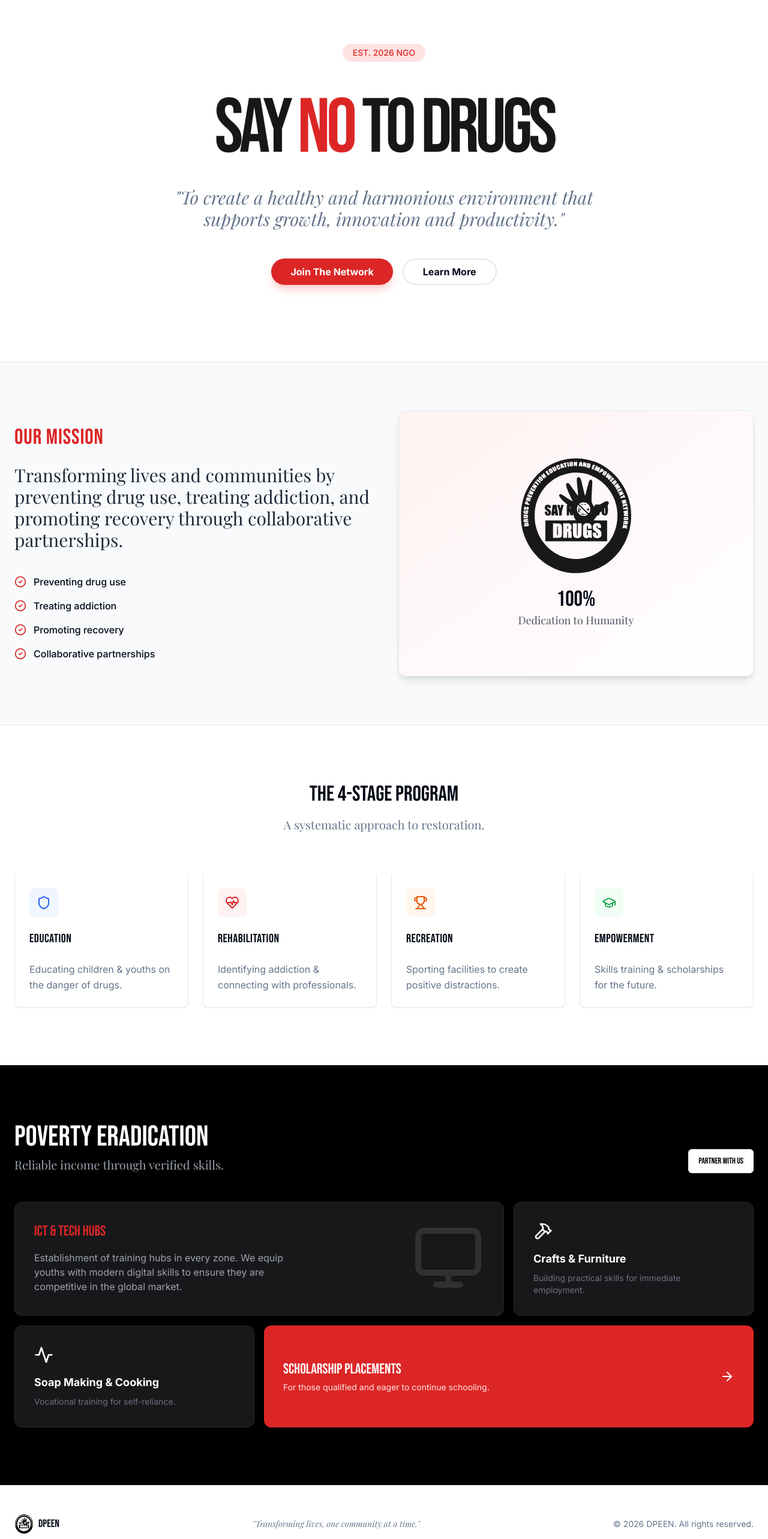
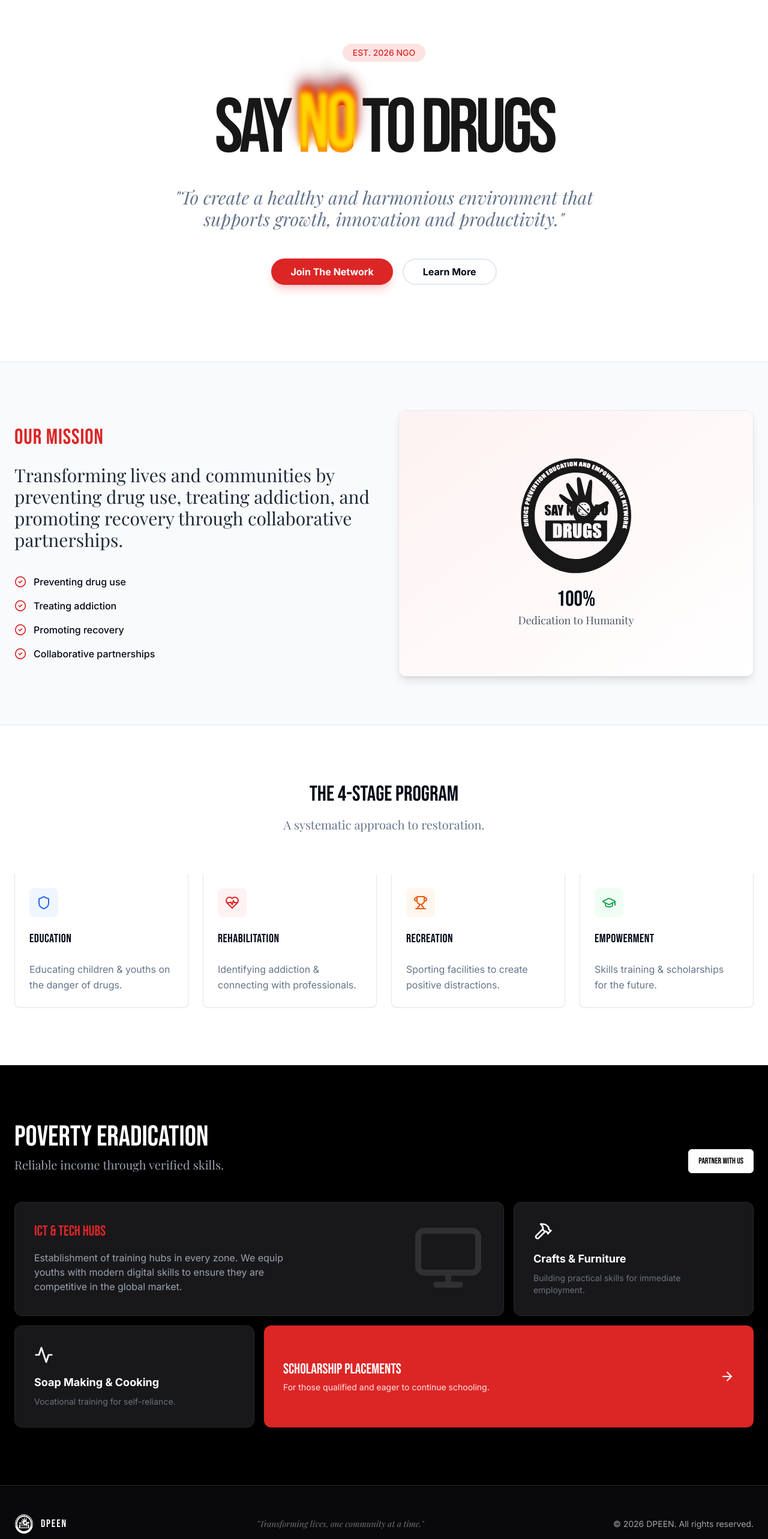
Before and after one commit to Chidi09/dpeen-site, a React (Vite) app: page / in a window 1280 px wide. Shown: the part 120-2686 px from the top of the page at 60% size. Built offline with nearby package versions, Linux system fonts and the light colour scheme.

Commit message:
Add typewriter hero with fire effect on NO, dark footer

```diff
--- a/src/components/DpeenRedesign.jsx
+++ b/src/components/DpeenRedesign.jsx
@@ -1,4 +1,4 @@
-import React, { useState } from 'react';
+import React, { useState, useEffect } from 'react';
 import { motion, AnimatePresence } from 'framer-motion';
 import { Shield, HeartPulse, Trophy, GraduationCap, ArrowRight, Activity, Hammer, Monitor, CheckCircle2, X } from 'lucide-react';
 import { Button } from '@/components/ui/button';
@@ -120,6 +120,113 @@ const ContactModal = ({ isOpen, onClose }) => {
 
 
 
+// --- HERO SECTION with typewriter + fire effect ---
+
+const letterVariants = {
+  hidden: { opacity: 0, y: 10 },
+  visible: { opacity: 1, y: 0 },
+};
+
+const containerVariants = {
+  hidden: { opacity: 0 },
+  visible: {
+    opacity: 1,
+    transition: {
+      staggerChildren: 0.12,
+      delayChildren: 0.5,
+    },
+  },
+};
+
+const HeroSection = ({ setIsModalOpen }) => {
+  const [isBurning, setIsBurning] = useState(false);
+
+  const part1 = 'SAY ';
+  const part3 = ' TO DRUGS';
+
+  return (
+    <section className="relative overflow-hidden py-24 lg:py-32">
+      <div className="container px-4 md:px-6 relative z-10">
+        <div className="flex flex-col items-center text-center space-y-8">
+
+          <motion.div
+            initial={{ opacity: 0, scale: 0.9 }}
+            animate={{ opacity: 1, scale: 1 }}
+            transition={{ duration: 0.5 }}
+          >
+            <Badge variant="red" className="mb-4 px-4 py-1 text-sm font-medium">
+              EST. 2026 NGO
+            </Badge>
+          </motion.div>
+
+          {/* Typewriter headline */}
+          <motion.h1
+            className="font-baron text-5xl sm:text-7xl lg:text-9xl tracking-tighter text-primary relative"
+            variants={containerVariants}
+            initial="hidden"
+            animate="visible"
+            onAnimationComplete={() => setIsBurning(true)}
+          >
+            {/* SAY  */}
+            {part1.split('').map((char, i) => (
+              <motion.span key={`p1-${i}`} variants={letterVariants}>
+                {char === ' ' ? '\u00A0' : char}
+              </motion.span>
+            ))}
+
+            {/* NO — ignites when typing finishes */}
+            <span className="relative inline-block">
+              <span className={`transition-all duration-700 ${isBurning ? 'burning-text' : 'text-dpeen-red'}`}>
+                NO
+              </span>
+              {isBurning && (
+                <>
+                  <span className="smoke-particle" style={{ animationDelay: '0s',   left: '15%' }} />
+                  <span className="smoke-particle" style={{ animationDelay: '0.6s', left: '50%' }} />
+                  <span className="smoke-particle" style={{ animationDelay: '1.2s', left: '80%' }} />
+                </>
+              )}
+            </span>
+
+            {/* TO DRUGS */}
+            {part3.split('').map((char, i) => (
+              <motion.span key={`p3-${i}`} variants={letterVariants}>
+                {char === ' ' ? '\u00A0' : char}
+              </motion.span>
+            ))}
+          </motion.h1>
+
+          <motion.p
+            initial={{ opacity: 0 }}
+            animate={{ opacity: 1 }}
+            transition={{ duration: 0.7, delay: 1.8 }}
+            className="font-carousel text-xl md:text-3xl text-muted-foreground max-w-[800px] leading-relaxed italic"
+          >
+            "To create a healthy and harmonious environment that supports growth, innovation and productivity."
+          </motion.p>
+
+          <motion.div
+            initial={{ opacity: 0, y: 20 }}
+            animate={{ opacity: 1, y: 0 }}
+            transition={{ duration: 0.7, delay: 2.1 }}
+            className="flex gap-4 pt-4"
+          >
+            <Button size="lg" variant="red" className="font-bold text-md px-8 rounded-full" onClick={() => setIsModalOpen(true)}>
+              Join The Network
+            </Button>
+            <Button size="lg" variant="outline" className="font-bold text-md px-8 rounded-full border-2">
+              Learn More
+            </Button>
+          </motion.div>
+        </div>
+      </div>
+
+      {/* Background Decorative Grid */}
+      <div className="absolute inset-0 -z-10 h-full w-full bg-white [background-image:linear-gradient(to_right,#8080800a_1px,transparent_1px),linear-gradient(to_bottom,#8080800a_1px,transparent_1px)] [background-size:14px_24px]" />
+    </section>
+  );
+};
+
 // --- MAIN PAGE COMPONENT ---
 
 const FadeIn = ({ children, delay = 0 }) => (
@@ -156,58 +263,7 @@ export default function DpeenRedesign() {
       </nav>
 
       {/* Hero Section */}
-      <section className="relative overflow-hidden py-24 lg:py-32">
-        <div className="container px-4 md:px-6 relative z-10">
-          <div className="flex flex-col items-center text-center space-y-8">
-            <motion.div
-              initial={{ opacity: 0, scale: 0.9 }}
-              animate={{ opacity: 1, scale: 1 }}
-              transition={{ duration: 0.5 }}
-            >
-              <Badge variant="red" className="mb-4 px-4 py-1 text-sm font-medium">
-                EST. 2026 NGO
-              </Badge>
-            </motion.div>
-
-            {/* Typography Strategy: Baron for Impact */}
-            <motion.h1
-              initial={{ opacity: 0, y: 20 }}
-              animate={{ opacity: 1, y: 0 }}
-              transition={{ duration: 0.7, delay: 0.1 }}
-              className="font-baron text-5xl sm:text-7xl lg:text-9xl tracking-tighter text-primary"
-            >
-              SAY <span className="text-dpeen-red">NO</span> TO DRUGS
-            </motion.h1>
-
-            {/* Typography Strategy: Carousel for Elegance */}
-            <motion.p
-              initial={{ opacity: 0 }}
-              animate={{ opacity: 1 }}
-              transition={{ duration: 0.7, delay: 0.3 }}
-              className="font-carousel text-xl md:text-3xl text-muted-foreground max-w-[800px] leading-relaxed italic"
-            >
-              "To create a healthy and harmonious environment that supports growth, innovation and productivity."
-            </motion.p>
-
-            <motion.div
-              initial={{ opacity: 0, y: 20 }}
-              animate={{ opacity: 1, y: 0 }}
-              transition={{ duration: 0.7, delay: 0.4 }}
-              className="flex gap-4 pt-4"
-            >
-              <Button size="lg" variant="red" className="font-bold text-md px-8 rounded-full" onClick={() => setIsModalOpen(true)}>
-                Join The Network
-              </Button>
-              <Button size="lg" variant="outline" className="font-bold text-md px-8 rounded-full border-2">
-                Learn More
-              </Button>
-            </motion.div>
-          </div>
-        </div>
-
-        {/* Background Decorative Grid */}
-        <div className="absolute inset-0 -z-10 h-full w-full bg-white [background-image:linear-gradient(to_right,#8080800a_1px,transparent_1px),linear-gradient(to_bottom,#8080800a_1px,transparent_1px)] [background-size:14px_24px]"></div>
-      </section>
+      <HeroSection setIsModalOpen={setIsModalOpen} />
 
       {/* Value Statement - Elegant Typography Focus */}
       <section id="mission" className="py-20 bg-slate-50 border-y">
@@ -358,16 +414,16 @@ export default function DpeenRedesign() {
       </section>
 
       {/* Footer */}
-      <footer className="py-12 border-t bg-white">
+      <footer className="py-12 border-t border-zinc-800 bg-zinc-950 text-zinc-400">
         <div className="container px-4 md:px-6 flex flex-col md:flex-row justify-between items-center gap-6">
-          <div className="flex items-center gap-2">
-            <img src="/dpeen-logo.svg" alt="DPEEN Logo" className="h-8 w-8 object-contain" />
-            <span className="font-baron text-lg">DPEEN</span>
+          <div className="flex items-center gap-3">
+            <img src="/dpeen-logo.svg" alt="DPEEN Logo" className="h-8 w-8 object-contain invert" />
+            <span className="font-baron text-lg text-white tracking-widest">DPEEN</span>
           </div>
-          <p className="text-sm text-muted-foreground font-carousel italic">
+          <p className="text-sm font-carousel italic text-zinc-500">
             "Transforming lives, one community at a time."
           </p>
-          <div className="text-sm text-muted-foreground">
+          <div className="text-sm">
             &copy; {new Date().getFullYear()} DPEEN. All rights reserved.
           </div>
         </div>
--- a/src/index.css
+++ b/src/index.css
@@ -62,3 +62,46 @@
     font-feature-settings: "rlig" 1, "calt" 1;
   }
 }
+
+/* ── Fire & Smoke Animation ── */
+@keyframes flicker {
+  0%, 100% {
+    text-shadow:
+      0 -5px 4px #FFD700,
+      2px -10px 6px #FF8C00,
+      -2px -15px 10px #FF4500,
+      0 -25px 20px #8B0000;
+  }
+  50% {
+    text-shadow:
+      0 -7px 6px #FFD700,
+      -2px -12px 8px #FF8C00,
+      2px -18px 12px #FF4500,
+      0 -30px 25px #8B0000;
+  }
+}
+
+@keyframes smoke-rise {
+  0%   { transform: translateY(0) scale(1);    opacity: 0;   filter: blur(2px); }
+  50%  { opacity: 0.8; }
+  100% { transform: translateY(-40px) scale(1.5); opacity: 0; filter: blur(10px); }
+}
+
+.burning-text {
+  color: transparent;
+  background: linear-gradient(to top, #ffff00 0%, #ff0000 60%);
+  -webkit-background-clip: text;
+  background-clip: text;
+  animation: flicker 1.5s infinite alternate;
+}
+
+.smoke-particle {
+  position: absolute;
+  top: -10px;
+  width: 10px;
+  height: 10px;
+  background: rgba(100, 100, 100, 0.6);
+  border-radius: 50%;
+  animation: smoke-rise 2s infinite ease-out;
+  pointer-events: none;
+}
```
